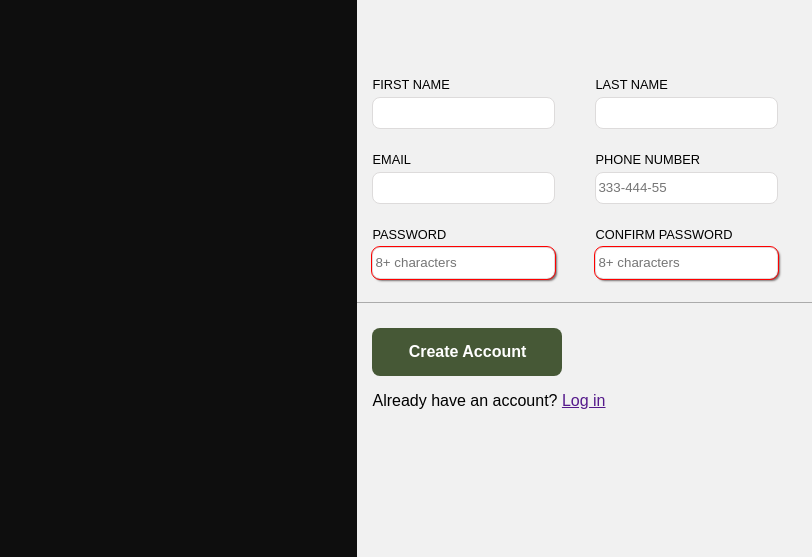
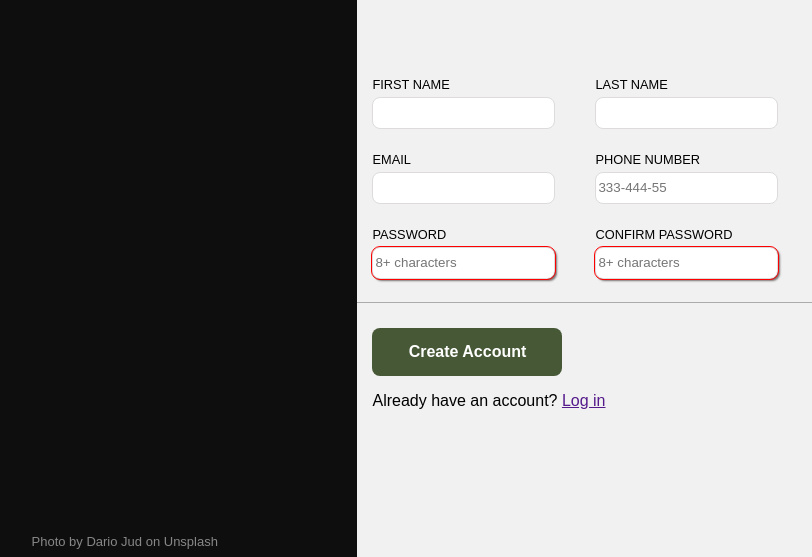
Before and after one commit to T6nuk/sign-up-form, a plain HTML site: page index.html in a window 1280 px wide. Shown: the part 243-800 px from the top of the page, without its empty margins (108-920 px from the left). Drawn offline with Linux system fonts and the light colour scheme.

Commit message:
Add photo credit

```diff
--- a/index.html
+++ b/index.html
@@ -11,6 +11,9 @@
       <div class="left-side">
         <div class="logo">
           <h1>my logo</h1>
+        </div>
+        <div class="credit">
+          <span>Photo by Dario Jud on Unsplash</span>
         </div>
       </div>
       <div class="right-side">
--- a/styles.css
+++ b/styles.css
@@ -35,6 +35,16 @@ body {
   text-align: center;
   background-color: rgb(23, 26, 23);
   opacity: 10%;
+}
+
+.credit {
+  width: 100%;
+  position: absolute;
+  color: white;
+  bottom: 1%;
+  font-size: small;
+  text-align: center;
+  opacity: 50%;
 }
 .right-side {
   background-color: rgb(241, 241, 241);
```
